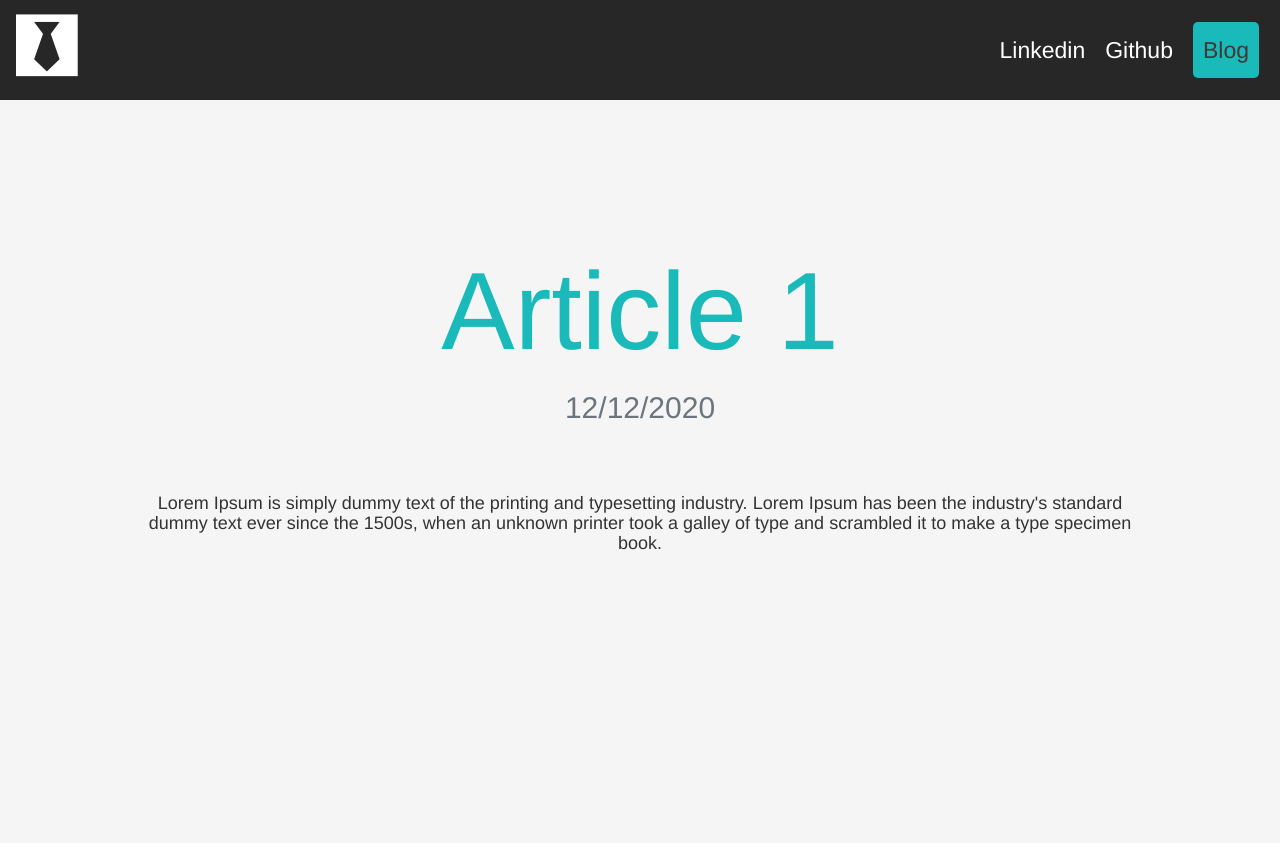
After one commit to Doomzy/Personal-Portfolio, a Django app: template blog/templates/article.html in a window 1280 px wide. The commit adds this page. Run offline with Django 3.2, Linux system fonts and the light colour scheme; the template is opened without the code that fills it: values that come from a table or form of the project are taken from there, others are empty; data comes from the database, SQL or seed files in the repository; some libraries are stand-ins or nearby versions.

Commit message:
Created the article page with some styling modifications

```diff
--- /dev/null
+++ b/blog/templates/article.html
@@ -0,0 +1,10 @@
+{% extends 'mainTemplate.html' %}
+{% block content %}
+    <div id="blog">
+        <div id="article">
+            <h1 class="header1">Article 1</h1>
+            <h2 class="text-muted">12/12/2020</h2>
+            <h4>Lorem Ipsum is simply dummy text of the printing and typesetting industry. Lorem Ipsum has been the industry's standard dummy text ever since the 1500s, when an unknown printer took a galley of type and scrambled it to make a type specimen book.</h4>
+        </div>
+    </div>
+{% endblock %}
--- a/blog/templates/articles.html
+++ b/blog/templates/articles.html
@@ -1,7 +1,7 @@
 {% extends 'mainTemplate.html' %}
 {% block content %}
 <div id="blog">
-    <h1>Blog</h1>
+    <h1 class="header1">Blog</h1>
     <h2>{{owner.name}}'s blog and tech dairy.</h2>
 
     <div class="container" id="articles_list">
--- a/blog/urls.py
+++ b/blog/urls.py
@@ -5,4 +5,5 @@ app_name= 'blog'
 
 urlpatterns = [
     path('', views.articles, name="articles"),
+    # path('/post', views.article, name="article"),
 ]
--- a/blog/views.py
+++ b/blog/views.py
@@ -5,3 +5,6 @@ from portfolioPage.models import owner
 def articles(request):
     ownerInfo= owner.objects.get()
     return render(request, "articles.html", {"owner":ownerInfo})
+
+def article(request):
+    return render(request, "article.html")
--- a/portfolioPage/static/styles.css
+++ b/portfolioPage/static/styles.css
@@ -159,13 +159,13 @@ nav a:hover{
     }
 }
 
-#blog{
+#blog {
     padding: 5rem 0rem 7rem 0rem;
     text-align: center;
     background-color: whitesmoke;
 }
 
-#blog h1{
+.header1{
     font-size: 11rem;
 }
 
@@ -173,10 +173,11 @@ nav a:hover{
     width: fit-content;
     font-size: 5rem;
     cursor: pointer;
+    color: #1ababa;
 }
 
 .articleTitle:hover{
-    color:rgb(88 88 88);
+    color: #18a8a8;
 }
 
 #articles_list{
@@ -187,5 +188,19 @@ nav a:hover{
 .article{
     margin-top: 8rem;
     padding-bottom: 4rem;
-    border-bottom: solid rgb(88 88 88) 1px;
 }
+
+#article{
+    padding-top: 8rem;
+    padding-bottom: 22rem;
+}
+
+#article h4{
+    margin:auto;
+    margin-top: 7rem;
+    width: 80%;
+}
+
+#article h1{
+    color: #1ababa;
+}
--- a/templates/mainTemplate.html
+++ b/templates/mainTemplate.html
@@ -21,10 +21,10 @@
         <ul class="navbar-nav ms-auto">
             <li  onclick="location.href='{{owner.linkedinLink}}'">Linkedin</li>
             <li  onclick="location.href='{{owner.gitLink}}'">Github</li>
-            {% if  request.path  == "/" %}
+            {% if request.path  == "/blog" %}
+                <li><a href="{% url 'portfolioPage:portfolio'%}">Portfolio</a></li>
+            {% else %}
                 <li><a href="{% url 'blog:articles'%}">Blog</a></li>
-            {% elif request.path  == "/blog" %}
-                <li><a href="{% url 'portfolioPage:portfolio'%}">Portfolio</a></li>
             {% endif %}
         </ul>
     </nav>
```
